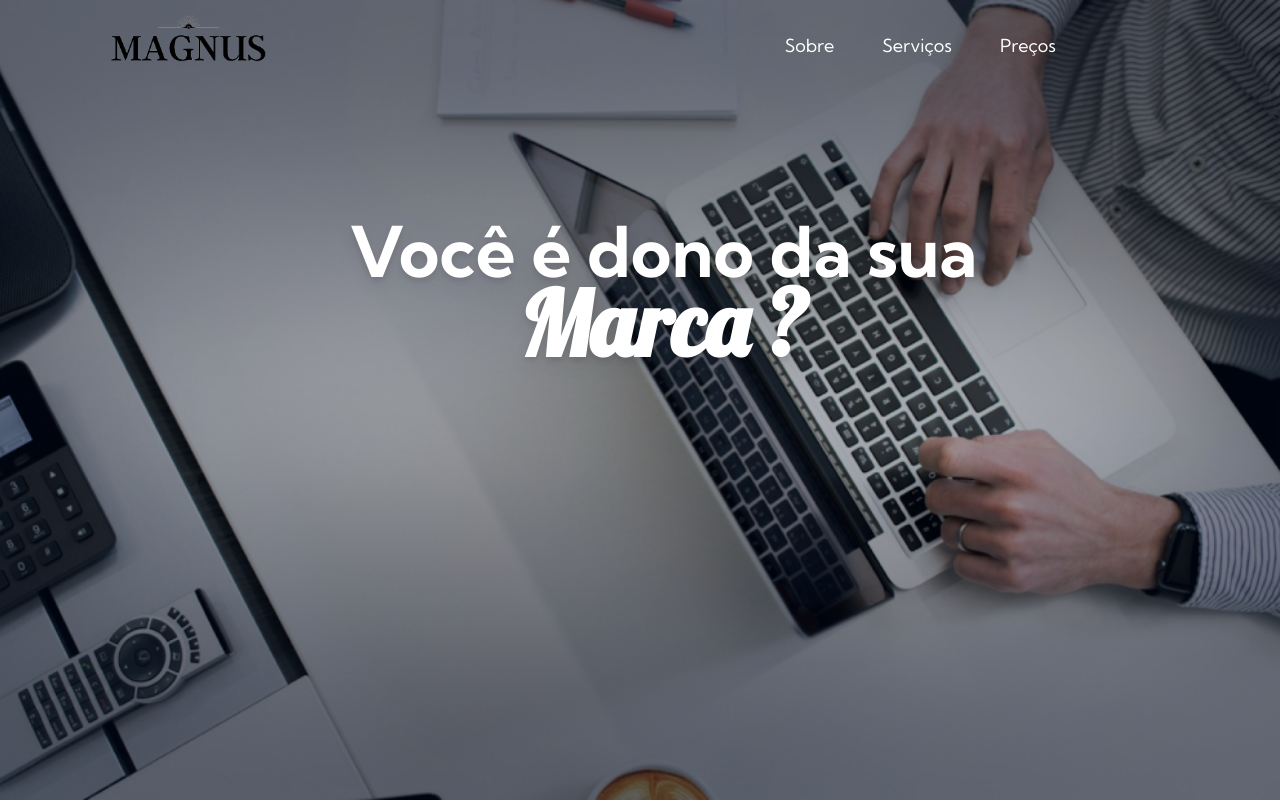
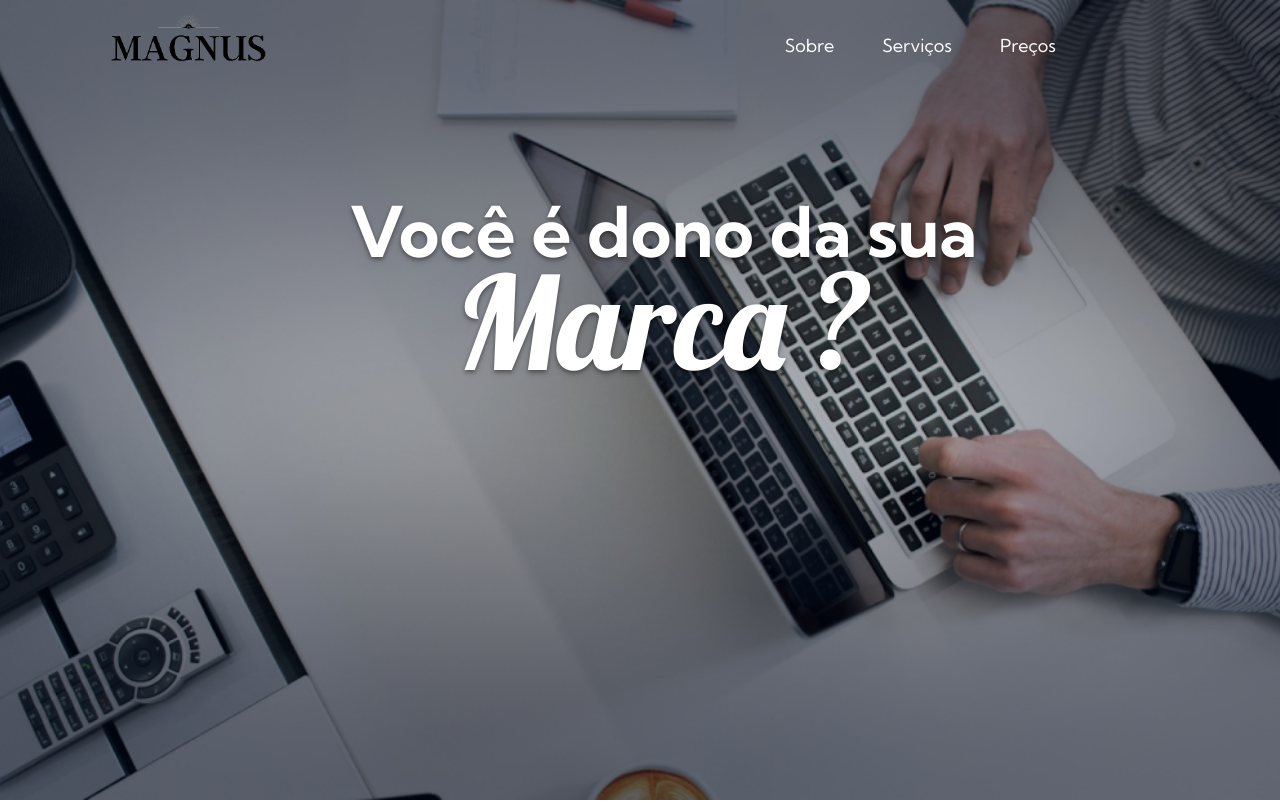
Before and after one commit to brenooduarte/site-magnus, a React (Vite) app: page / in a window 1280 px wide. Built offline with nearby package versions, Linux system fonts and the light colour scheme.

Commit message:
feat: create initial section

```diff
--- a/src/components/sections/Initial/index.jsx
+++ b/src/components/sections/Initial/index.jsx
@@ -12,7 +12,7 @@ const Initial = () => {
   useEffect(() => {
     const handleScroll = () => {
       const scrollPosition = window.scrollY;
-      const otherSection = document.getElementById("change-header");
+      const otherSection = document.querySelector(".change-header");
       const otherSectionPosition = otherSection ? otherSection.offsetTop : 0;
 
       setIsScrolled(scrollPosition > 50);
--- a/src/components/sections/Initial/styles.css
+++ b/src/components/sections/Initial/styles.css
@@ -57,9 +57,9 @@ section h1 {
   font-size: 7rem;
   line-height: 0.9;
   text-align: center;
-  filter: drop-shadow(0 10px 8px rgb(0 0 0 / 0.04))
-    drop-shadow(0 4px 3px rgb(0 0 0 / 0.1));
-  top: 22rem;
+  filter: drop-shadow(0 4px 3px rgb(0 0 0 / 0.07))
+    drop-shadow(0 2px 2px rgb(0 0 0 / 0.4));
+  top: 20rem;
   left: 35rem;
   position: absolute;
   z-index: 2;
@@ -67,5 +67,6 @@ section h1 {
 
 section h1 .highlighted-text {
   font-family: "Lobster";
-  font-size: 9rem;
+  font-size: 13rem;
+  font-weight: 500;
 }
```
